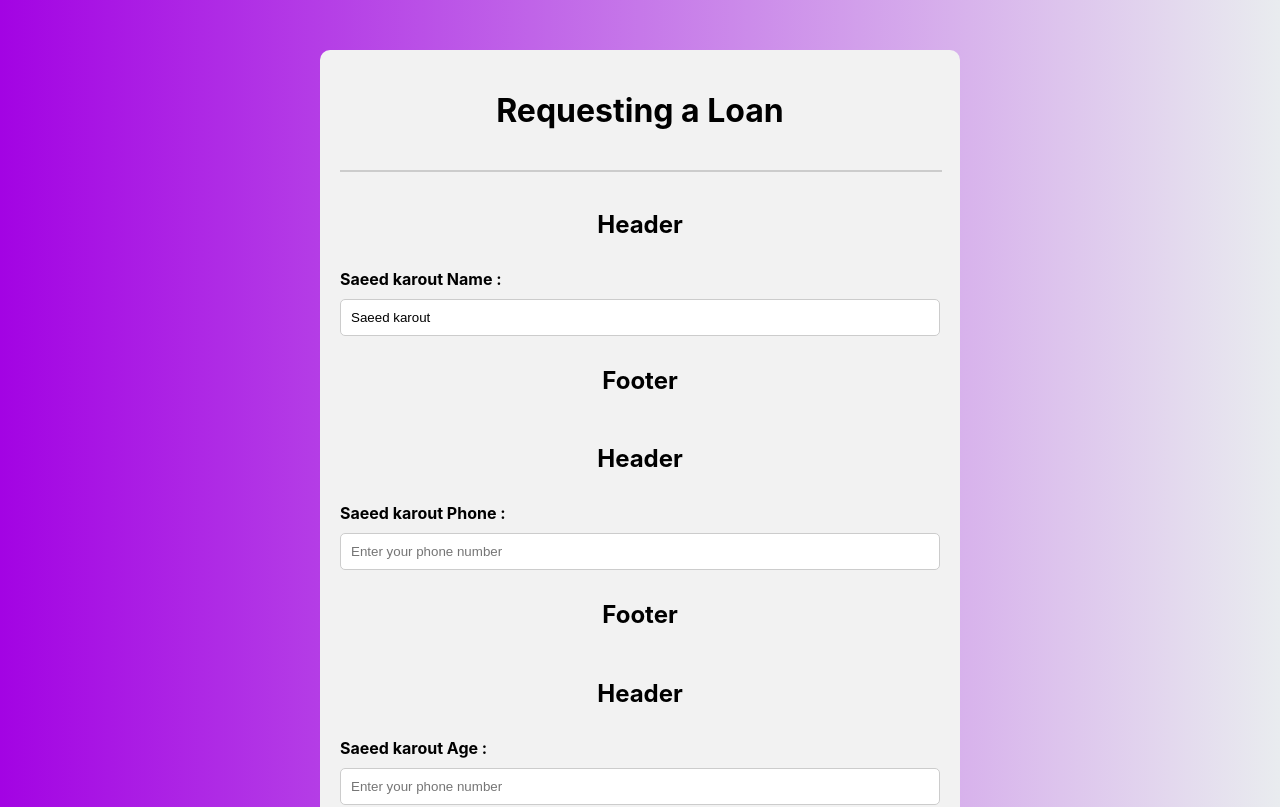
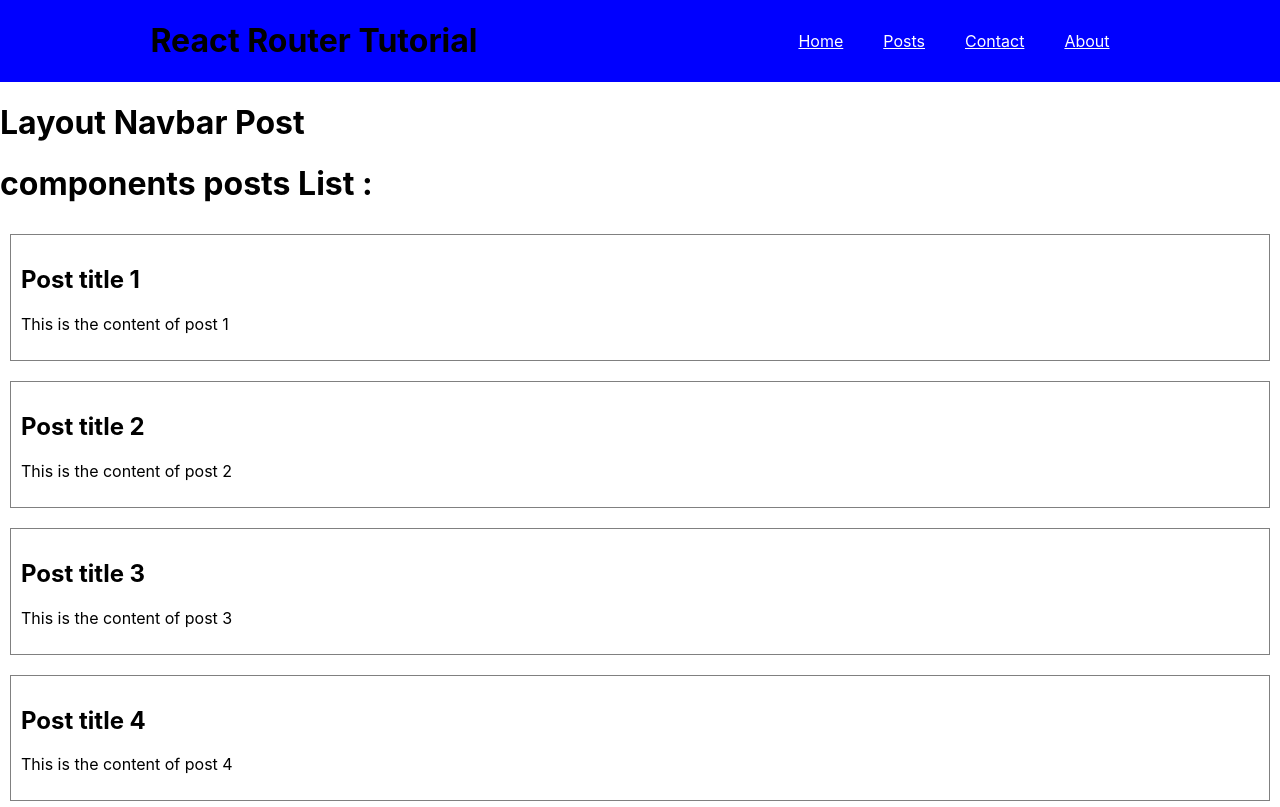
Before and after one commit to saeed-karout/React-Training-Repository, a React (Create React App) app: page /posts in a window 1280 px wide. Shown: the top 807 px of the page. Built offline with nearby package versions, Linux system fonts and the light colour scheme.

Commit message:
React Router

```diff
--- a/package.json
+++ b/package.json
@@ -9,6 +9,8 @@
     "@testing-library/user-event": "^13.5.0",
     "react": "^19.3.1",
     "react-dom": "^19.3.1",
+    "react-router": "^8.5.1",
+    "react-router-dom": "^7.18.5",
     "react-scripts": "5.0.1",
     "web-vitals": "^2.1.4"
   },
--- a/src/App.js
+++ b/src/App.js
@@ -1,90 +1,108 @@
+// React Router Tutorial
 import "./App.css";
-import MyForm from "./FisrtProjectFormBank/MyForm";
-import { userData } from "./useContext/UserContext";
+import { Routes, Route, Link } from "react-router-dom";
+import Contact from "./React router/Contact";
+import PostList from "./React router/PostsList";
+import NewPost from "./React router/NewPost";
+import DeletePost from "./React router/DeletePost";
+import PostDetales from "./React router/PostDetales";
+import { PostContext } from "./useContext/PostContext";
+import Page404 from "./React router/Page404";
+import LayoutPost from "./React router/LayoutPost";
+
 export default function App() {
-  let titletest = "test title";
+  // 1. Define the posts array here
+  const posts = [
+    { id: 1, title: "Post title 1", content: "This is the content of post 1" },
+    { id: 2, title: "Post title 2", content: "This is the content of post 2" },
+    { id: 3, title: "Post title 3", content: "This is the content of post 3" },
+    { id: 4, title: "Post title 4", content: "This is the content of post 4" },
+    { id: 5, title: "Post title 5", content: "This is the content of post 5" },
+  ];
+
   return (
-    <userData.Provider value={{userName:'Saeed karout',userEmail:'saed.karot1@gmail.com',userPhone:'0957608833'}}>
-      <div className="App">
-        <MyForm titletest={titletest} />
+    <>
+      <div
+        style={{
+          backgroundColor: "blue",
+          display: "flex",
+          justifyContent: "space-around",
+          alignItems: "center",
+        }}
+      >
+        <h1>React Router Tutorial</h1>
+
+        <div>
+          <Link
+            to="/"
+            style={{
+              margin: "10px",
+              padding: "10px",
+              backgroundColor: "blue",
+              color: "white",
+            }}
+          >
+            Home
+          </Link>
+
+          <Link
+            to="/posts"
+            style={{
+              margin: "10px",
+              padding: "10px",
+              backgroundColor: "blue",
+              color: "white",
+            }}
+          >
+            Posts
+          </Link>
+
+          <Link
+            to="/contact"
+            style={{
+              margin: "10px",
+              padding: "10px",
+              backgroundColor: "blue",
+              color: "white",
+            }}
+          >
+            Contact
+          </Link>
+
+          <Link
+            to="/about"
+            style={{
+              margin: "10px",
+              padding: "10px",
+              backgroundColor: "blue",
+              color: "white",
+            }}
+          >
+            About
+          </Link>
+        </div>
       </div>
-    </userData.Provider>
+
+
+      <PostContext.Provider value={posts}>
+        <Routes>
+          <Route path="/" element={<h1>Home Page</h1>} />
+          <Route path="/about" element={<h1>About Page</h1>} />
+          <Route path="/contact" element={<Contact />} />
+            {/* Nested Routes */}
+        <Route path='/posts' element={<LayoutPost />}>
+          <Route index element={<PostList />} />
+          <Route path=":postId" element={<PostDetales />} />
+          <Route path='new' element={<NewPost />} />
+          <Route path='delete' element={<DeletePost />} />
+        </Route>
+
+          <Route path='*' element={<Page404 />} />
+
+        </Routes>
+      </PostContext.Provider>
+
+      <h1 style={{ backgroundColor: "blue" }}>React Router Tutorial Footer </h1>
+    </>
   );
 }
-// Exam 2
-// https://react.dev/learn/passing-data-deeply-with-context#challenges
-
-// Answer to the challenge:
-//Context file
-// import {createContext} from 'react';
-// export let ChangeSize = createContext(100);
-// export let PlaceData = createContext();
-
-// import { useState } from 'react';
-// import { places } from './data.js';
-// import { getImageUrl } from './utils.js';
-// import {useContext} from 'react'
-// import {ChangeSize , PlaceData} from './Context.js';
-
-
-// export default function App() {
-//   const [isLarge, setIsLarge] = useState(false);
-//   const imageSize = isLarge ? 150 : 100;
-//   return (
-//     <ChangeSize.Provider value={imageSize}>
-//       <label>
-//         <input
-//           type="checkbox"
-//           checked={isLarge}
-//           onChange={e => {
-//             setIsLarge(e.target.checked);
-//           }}
-//         />
-//         Use large images
-//       </label>
-//       <hr />
-//       <List imageSize={imageSize} />
-//     </ChangeSize.Provider>
-//   )
-// }
-
-// function List() {
-
-//     const listItems = places.map(place =>
-//   <PlaceData.Provider value={place}>
-//       <li key={place.id}>
-//         <Place/>
-//       </li>
-//   </PlaceData.Provider>
-//     );
-//     return <ul>{listItems}</ul>;
-// }
-
-// function Place() {
-//   const Place = useContext(PlaceData);
-
-//   return (
-//     <>
-//       <PlaceImage
-//       />
-//       <p>
-//         <b>{Place.name}</b>
-//         {': ' + Place.description}
-//       </p>
-//     </>
-//   );
-// }
-
-// function PlaceImage() {
-//   const imageSize = useContext(ChangeSize);
-//   const Place = useContext(PlaceData);
-
-//   return (
-//     <img
-//       src={getImageUrl(Place)}
-//       alt={Place.name}
-//       width={imageSize}
-//       height={imageSize}
-//     />
-//   );
-// }
--- /dev/null
+++ b/src/React router/Contact.js
@@ -0,0 +1,7 @@
+export default function Contact(){
+    return(
+        <>
+            <h1>Contact Page</h1>
+        </>
+    )
+}
--- /dev/null
+++ b/src/React router/DeletePost.js
@@ -0,0 +1,9 @@
+import React from 'react'
+
+function DeletePost() {
+  return (
+    <div style={{ padding: '20px', backgroundColor: 'red', border: '1px solid #ccc' }}>deletePost</div>
+  )
+}
+
+export default DeletePost
--- /dev/null
+++ b/src/React router/LayoutPost.js
@@ -0,0 +1,13 @@
+import { Outlet } from "react-router-dom";
+
+export default function LayoutPost(){
+    return(
+        <div>
+            <h1 style={{}}>Layout Navbar Post</h1>
+
+            <Outlet />
+
+            <h3 style={{ backgroundColor: "lightgray", padding: "10px" }}>Side bar Post</h3>
+        </div>
+    )
+}
--- /dev/null
+++ b/src/React router/NewPost.js
@@ -0,0 +1,7 @@
+import React from 'react'
+
+export default function NewPost() {
+  return (
+    <div style={{ padding: '20px', backgroundColor: 'green', border: '1px solid #ccc' }}>new Post</div>
+  )
+}
--- /dev/null
+++ b/src/React router/Page404.js
@@ -0,0 +1,5 @@
+export default function Page404() {
+  return (
+    <div style={{ padding: '20px', backgroundColor: 'yellow', border: '1px solid #ccc' }}>404 Page Not Found</div>
+  )
+}
--- /dev/null
+++ b/src/React router/PostDetales.js
@@ -0,0 +1,26 @@
+import { useParams } from "react-router-dom";
+import { useContext } from "react";
+import { PostContext } from "../useContext/PostContext";
+
+export default function PostDetales() {
+  const { postId } = useParams();
+  const posts = useContext(PostContext);
+
+  // Convert postId from string to number to match p.id
+  const post = posts.find((p) => p.id == postId);
+
+ return post ? (
+    <div>
+      <h1>Post Details</h1>
+      <h2>Post ID: {postId}</h2>
+      <h3>Post Title: {post.title}</h3>
+      <p>Content: {post.content}</p>
+    </div>
+  ) : (
+    <div>
+      <h1>Post not found</h1>
+      <p>The post with ID {postId} does not exist.</p>
+    </div>
+  );
+
+}
--- /dev/null
+++ b/src/React router/PostsList.js
@@ -0,0 +1,42 @@
+import { Link } from "react-router-dom";
+
+import { PostContext } from "../useContext/PostContext";
+import { useContext } from "react";
+export default function PostList() {
+  let postContext = useContext(PostContext);
+
+  const ListPosts = postContext.map((post) => {
+    return (
+      <Link
+        to={`/posts/${post.id}`}
+        key={post.id}
+        style={{ textDecoration: "none", color: "black" }}
+      >
+        <article
+          style={{
+            display: "flex",
+            flexDirection: "column",
+            justifyContent: "center",
+            gap: "10px",
+            padding: "10px",
+          }}
+        >
+          <div
+            style={{ border: "1px solid gray", padding: "10px" }}
+            onClick={() => console.log(`Post ${post.id} clicked`)}
+          >
+            <h2>{post.title}</h2>
+            <p>{post.content}</p>
+          </div>
+        </article>
+      </Link>
+    );
+  });
+
+  return (
+    <>
+      <h1>components posts List : </h1>
+      {ListPosts}
+    </>
+  );
+}
--- a/src/index.js
+++ b/src/index.js
@@ -3,12 +3,15 @@ import ReactDOM from 'react-dom/client';
 import './index.css';
 import App from './App';
 import reportWebVitals from './reportWebVitals';
+import { BrowserRouter } from 'react-router-dom';
 
 const root = ReactDOM.createRoot(document.getElementById('root'));
 root.render(
-  <React.StrictMode>
-    <App />
-  </React.StrictMode>
+  <BrowserRouter>
+    <React.StrictMode>
+      <App />
+    </React.StrictMode>
+  </BrowserRouter>
 );
 
 // If you want to start measuring performance in your app, pass a function
--- /dev/null
+++ b/src/useContext/PostContext.js
@@ -0,0 +1,2 @@
+import { createContext } from "react";
+export const PostContext = createContext([]);
```
Also changed, not shown: 1 other file (tests, documents, lock files or other folders).
